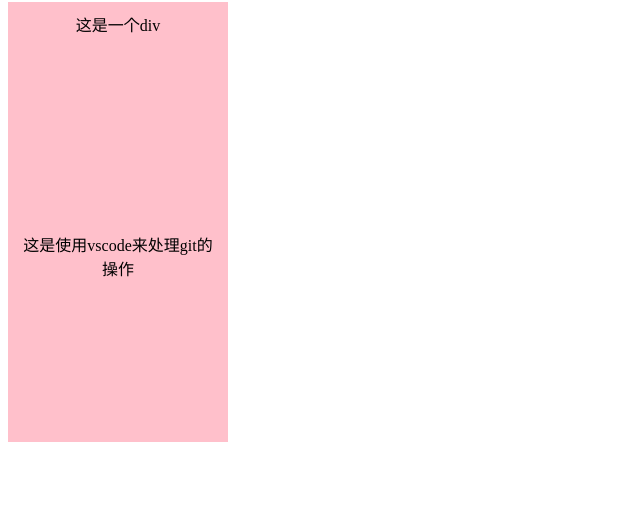
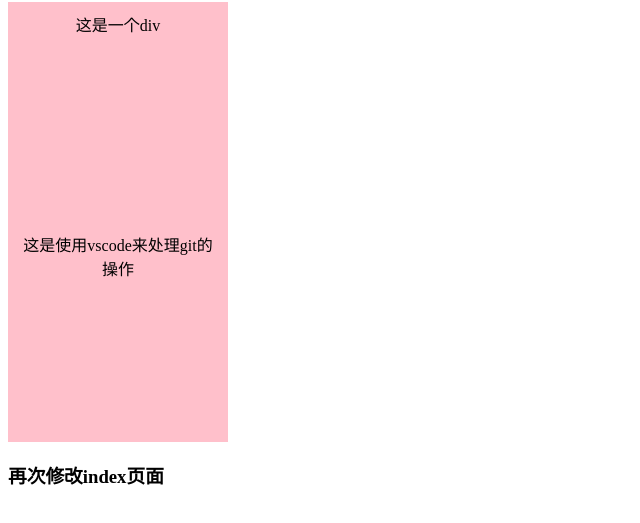
Before and after one commit to jackcong-it/gitDemo, a plain HTML site: page index.html in a window 1280 px wide. Shown: the part 87-610 px from the top of the page, without its empty margins (0-640 px from the left). Drawn offline with Linux system fonts and the light colour scheme.

Commit message:
再次修改index

```diff
--- a/index.html
+++ b/index.html
@@ -21,5 +21,8 @@
 
 
     <div>这是使用vscode来处理git的操作</div>
+
+
+    <h3>再次修改index页面</h3>
 </body>
 </html>
```
